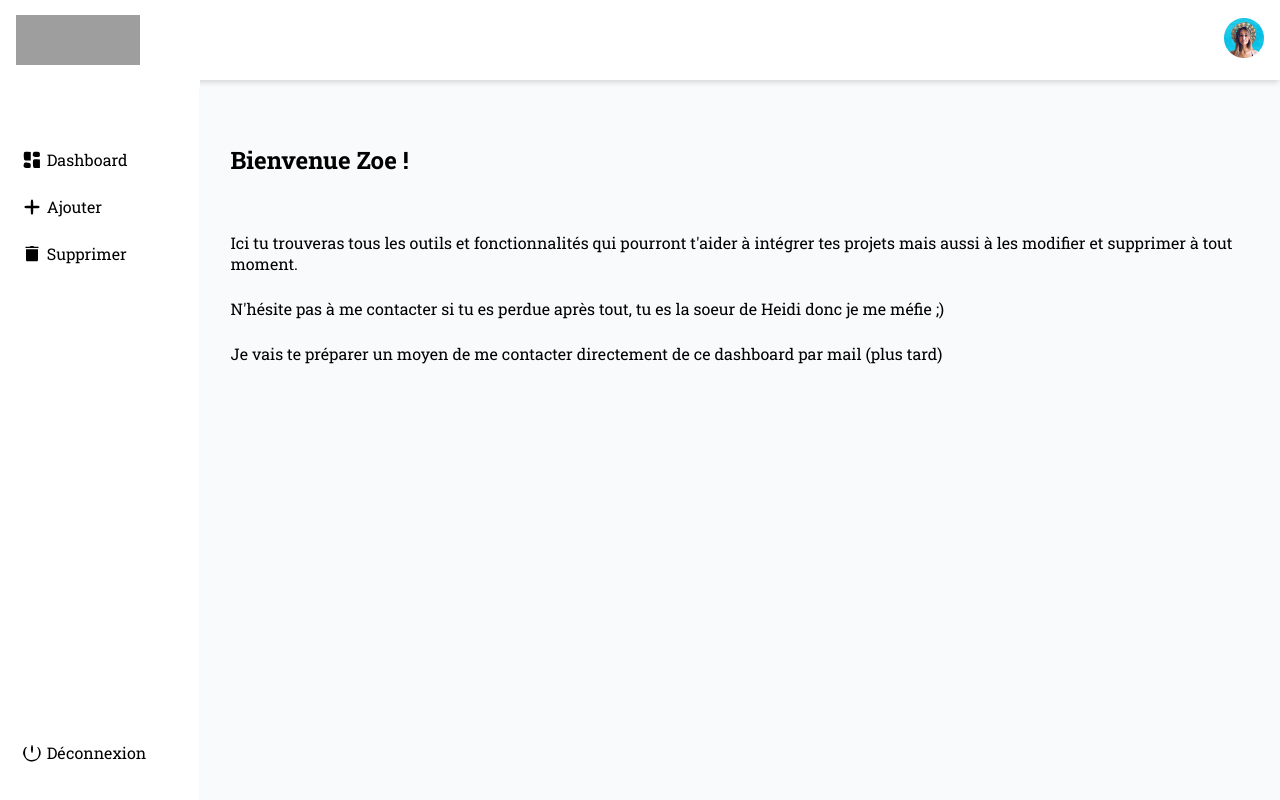
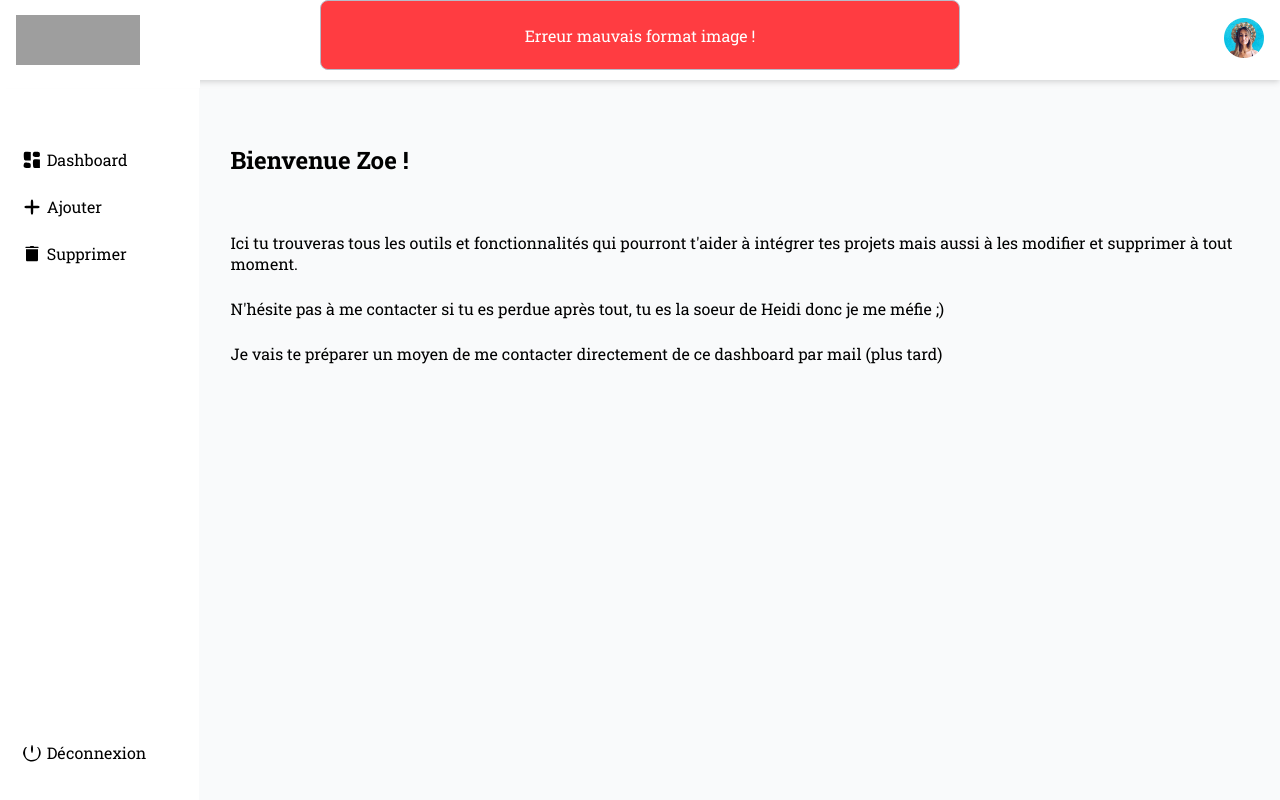
Before and after one commit to Menztel/Zoom-production, a PHP site: the page made by admin_page.php in a window 1280 px wide. Run offline with PHP 8.4, Linux system fonts and the light colour scheme; data that the repository does not hold is empty; style sheets or scripts are compiled from the project's sources; some libraries are stand-ins or nearby versions; grey boxes are pictures that could not be loaded.

Commit message:
Add script in message.php and created alert class for message.php

```diff
--- a/admin_page.php
+++ b/admin_page.php
@@ -13,6 +13,10 @@
     <body id="dash-body">
 
         <div id="dashboard">
+
+            <?php
+                include("includes/message.php");
+            ?>
 
             <div id="top-container">
 
@@ -85,7 +89,12 @@
                             <div id="project">
 
                             <form id="add-form" action="project_integration/create_project.php" method="POST" enctype="multipart/form-data">
-                                <input type="text" name="project-title" placeholder="Nom du projet">
+                                <div id="project-name">
+                                    <p>Nom</p>
+                                    <input type="text" name="project-title" placeholder="projet">
+                                </div>
+                                <div id="page-name">
+                                    <p>Choisir une page :</p>
                                     <select name="page-name-project" id="select-page">
                                         <option value="Photographie">Photographie</option>
                                         <option value="Motion design">Motion design</option>
@@ -93,7 +102,9 @@
                                         <option value="Édition">Édition</option>
                                         <option value="Évènementiel">Évènementiel</option>
                                     </select>
-                                <label class="send-file" for="multi-file"><i><img src="images/icons/file-import.svg" alt="import files icon"></i>Upload image</label>
+                                </div>
+
+                                <!--<label class="send-file" for="multi-file"><i><img src="images/icons/file-import.svg" alt="import files icon"></i>Upload image</label>-->
                                 <input type="file" name="project-image" id="file">
                                 <div id="send">
                                 <button type="submit" name="addForm-button">Envoyer</button>
@@ -109,7 +120,8 @@
 
                         <p>Ajouter une annexe</p>
                         <form action="project_integration/create_annexe.php" method="POST" enctype="multipart/form-data">
-
+                        <div id="project-fetch">
+                            <p>Nom Projet</p>
                             <?php
 
                                 include('includes/bdd.php');
@@ -134,11 +146,20 @@
                                     };
 
                             ?>
+                        </div>
 
+                        <div id="subtitle-container">
+                            <p>Sous-titre Projet</p>
                             <input type="text" name="subtitle" placeholder="sous-titre">
-                        <textarea name="description" id="" cols="30" rows="8" placeholder="Écrire la description de l'annexe..."></textarea>
+                        </div>
+
+                        <div id="textarea-container">
+                            <p>Description :</p>
+                            <textarea name="description" id="" cols="30" rows="8" placeholder="écrire la description de l'annexe..."></textarea>
+                        </div>
+
                         <input type="file" name="uploads[]" id="multi-file" multiple>
-                        <label class="send-file" for="multi-file"><i><img src="images/icons/file-import.svg" alt="import files icon"></i>Upload image</label>
+                        <!--<label class="send-file" for="multi-file"><i><img src="images/icons/file-import.svg" alt="import files icon"></i>Upload image</label>-->
                         <div id="send-annexe"><button type="submit" name="add-annexe">Envoyer</button></div>
 
                         </form>
--- a/css/style.scss
+++ b/css/style.scss
@@ -931,6 +931,34 @@
   /*  DASHBOARD */
 
 
+  #message
+  {
+    width: 50%;
+    height: 70px;
+    margin: auto;
+    position: absolute;
+    left: 25%;
+    display: flex;
+    justify-content: center;
+    align-items: center;
+    z-index: 15;
+    color: #fff;
+    border: 1px solid #b7bbc8;
+    border-radius: 8px;
+  }
+
+  .alert-valid
+  {
+    background-color: #96b38a;
+  }
+
+
+  .alert-error
+  {
+    background-color: #ff3c41;
+  }
+
+
   #dashboard
   {
     position: absolute;
@@ -1191,7 +1219,7 @@
   #project-container
   {
     width: 500px;
-    height: 310px;
+    height: 350px;
     padding: 1rem;
     display: flex;
     flex-direction: column;
@@ -1228,8 +1256,14 @@
     gap: 1.5rem;
   }
 
-
-  #add-form > input:nth-child(1)
+  #project-name
+  {
+    display: flex;
+    flex-direction: column;
+    gap: 5px;
+  }
+
+  #project-name > input
   {
     height: 30px;
     padding-left: 5px;
@@ -1239,13 +1273,21 @@
     background : #f9fafb;
   }
 
-  #add-form > input:nth-child(1)::placeholder
+  #project-name > input::placeholder
   {
     color: #9c9fa1;
   }
 
 
-  #add-form select
+  #page-name
+  {
+    display: flex;
+    flex-direction: column;
+    gap: 5px;
+  }
+
+
+  #page-name select
   {
     height: 30px;
     padding-left: 5px;
@@ -1288,7 +1330,7 @@
   #annexe
   {
     width: 500px;
-    height: 490px;
+    height: 550px;
     padding: 1rem;
     display: flex;
     flex-direction: column;
@@ -1314,7 +1356,14 @@
     gap: 1.5rem;
   }
 
-  #annexe form > select
+  #project-fetch
+  {
+    display: flex;
+    flex-direction: column;
+    gap: 5px;
+  }
+
+  #project-fetch select
   {
     height: 30px;
     padding-left: 5px;
@@ -1324,7 +1373,14 @@
     background : #f9fafb;
   }
 
-  #annexe form input:nth-child(2)
+  #subtitle-container
+  {
+    display: flex;
+    flex-direction: column;
+    gap: 5px;
+  }
+
+  #subtitle-container input
   {
     height: 30px;
     padding-left: 5px;
@@ -1334,7 +1390,14 @@
     background : #f9fafb;
   }
 
-  #annexe form input:nth-child(2)::placeholder
+  #textarea-container
+  {
+    display: flex;
+    flex-direction: column;
+    gap: 5px;
+  }
+
+  #textarea-container input
   {
     color: #9c9fa1;
   }
@@ -1477,6 +1540,7 @@
 
   #header-text
   {
+    padding: 0.5rem;
     font-size: 1.5rem;
   }
 
--- a/includes/message.php
+++ b/includes/message.php
@@ -1,8 +1,12 @@
 <?php
 
-if(isset($_GET['message'])){
-    $message = $_GET['message'];
-    echo '<div id="message">' . $message . '<div>';
-}
+
+    if(isset($_GET['message']) && !empty($_GET['message']) && isset($_GET['type']))
+    {
+        $message = $_GET['message'];
+        echo '<div id="message" class="alert-' . htmlspecialchars($_GET['type']) . '">' . htmlspecialchars($message) . '</div>';
+    }
+
+
 
 ?>
--- a/js/script.js
+++ b/js/script.js
@@ -71,8 +71,6 @@ addButton.addEventListener('click', () => {
     addContainer.style.display = "flex"
     mainText.style.display = "none"
     deleteContainer.style.display = "none"
-    projectFile.style.display = "none"
-    annexeFiles.style.display = "none"
 });
 
 
```
Also changed, not shown: project_integration/create_project.php (+4 -4 lines), images/edition/img-1675479642.jpg (added), images/motion_design/img-1675478858.jpg (added), images/motion_design/img-1675480233.jpg (added), images/motion_design/img-1675518714.jpg (added), images/photographie/img-1675471451.jpg (added), images/photographie/img-1675476289.jpg (added), images/photographie/img-1675477164.jpg (added), images/photographie/img-1675479870.jpg (added), images/photographie/img-1675480053.jpg (added), images/photographie/img-1675481115.jpg (added), 1 other file. Lines whose indentation alone changed are shown as unchanged.
